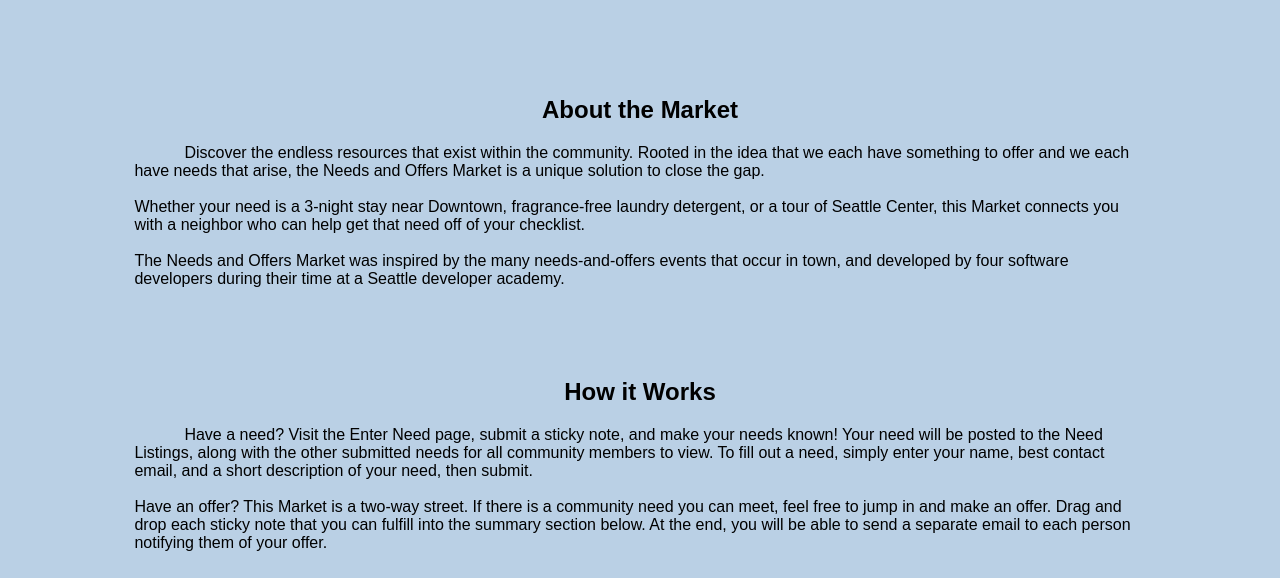
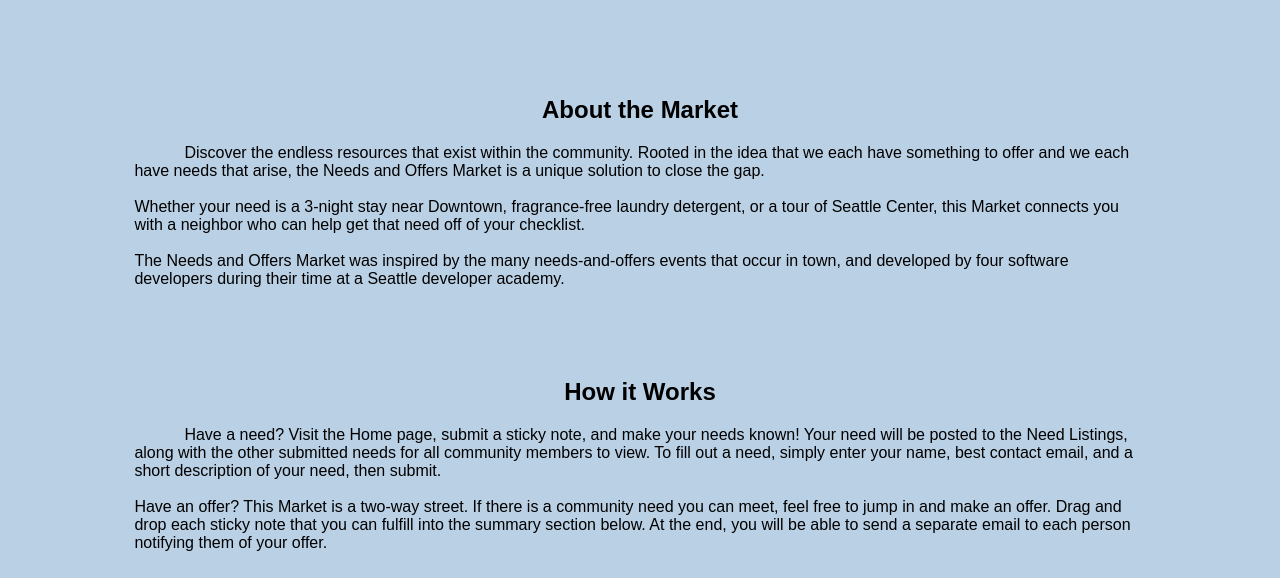
Before and after one commit to alpha-bluetooth-dragon-remix/needs-and-offers, a plain HTML site: page about.html in a window 1280 px wide. Shown: the part 222-800 px from the top of the page. Drawn offline with Linux system fonts and the light colour scheme; a web font is replaced by a local one.

Commit message:
Update about.html

```diff
--- a/about.html
+++ b/about.html
@@ -37,7 +37,7 @@
 
             <article>
                 <h1>How it Works</h1>
-                <p>Have a need? Visit the Enter Need page, submit a sticky note, and make your needs known! Your need will be posted to the Need Listings, along with the other submitted needs for all community members to view. To fill out a need, simply enter your name, best contact email, and a short description of your need, then submit.
+                <p>Have a need? Visit the Home page, submit a sticky note, and make your needs known! Your need will be posted to the Need Listings, along with the other submitted needs for all community members to view. To fill out a need, simply enter your name, best contact email, and a short description of your need, then submit.
                     <br><br>
                     Have an offer? This Market is a two-way street. If there is a community need you can meet, feel free to jump in and make an offer. Drag and drop each sticky note that you can fulfill into the summary section below. At the end, you will be able to send a separate email to each person notifying them of your offer.</p>
             </article>
```
